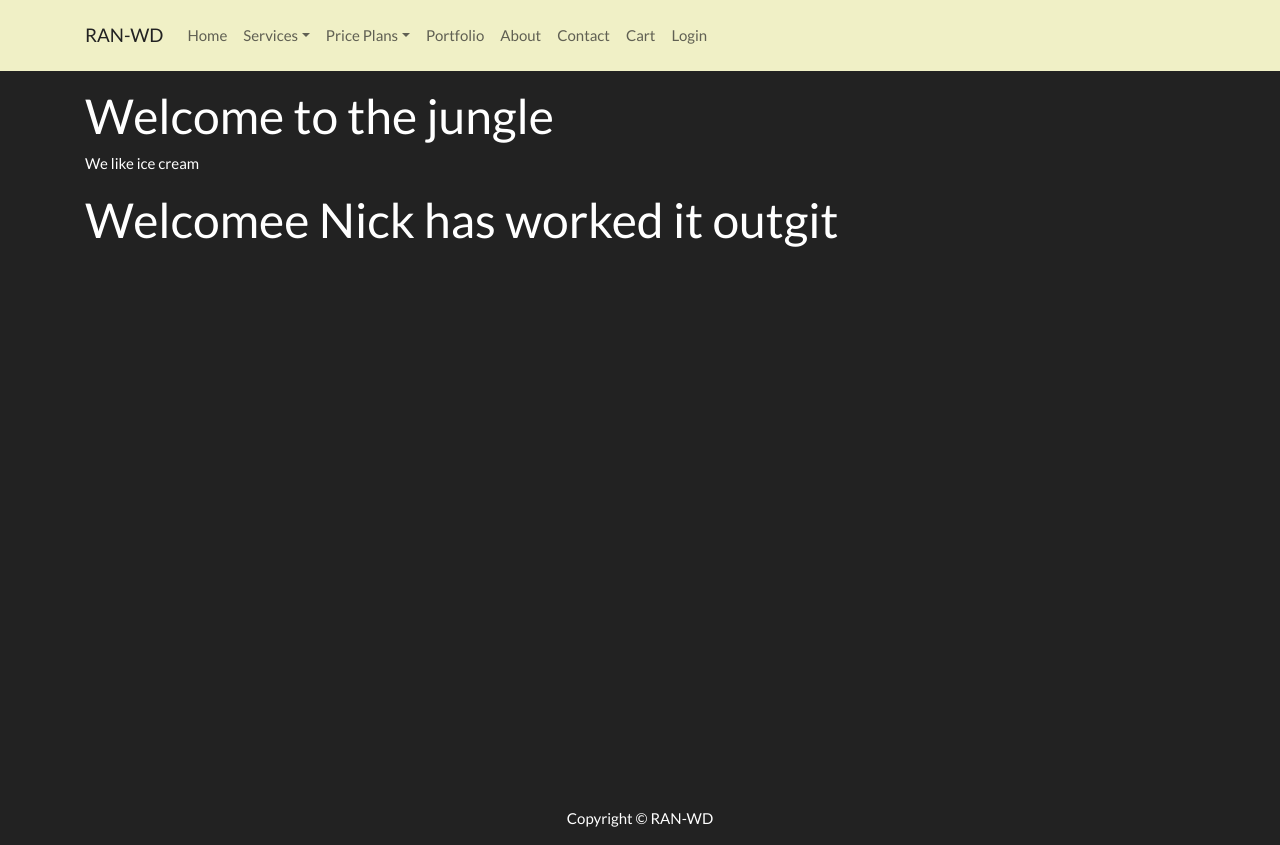
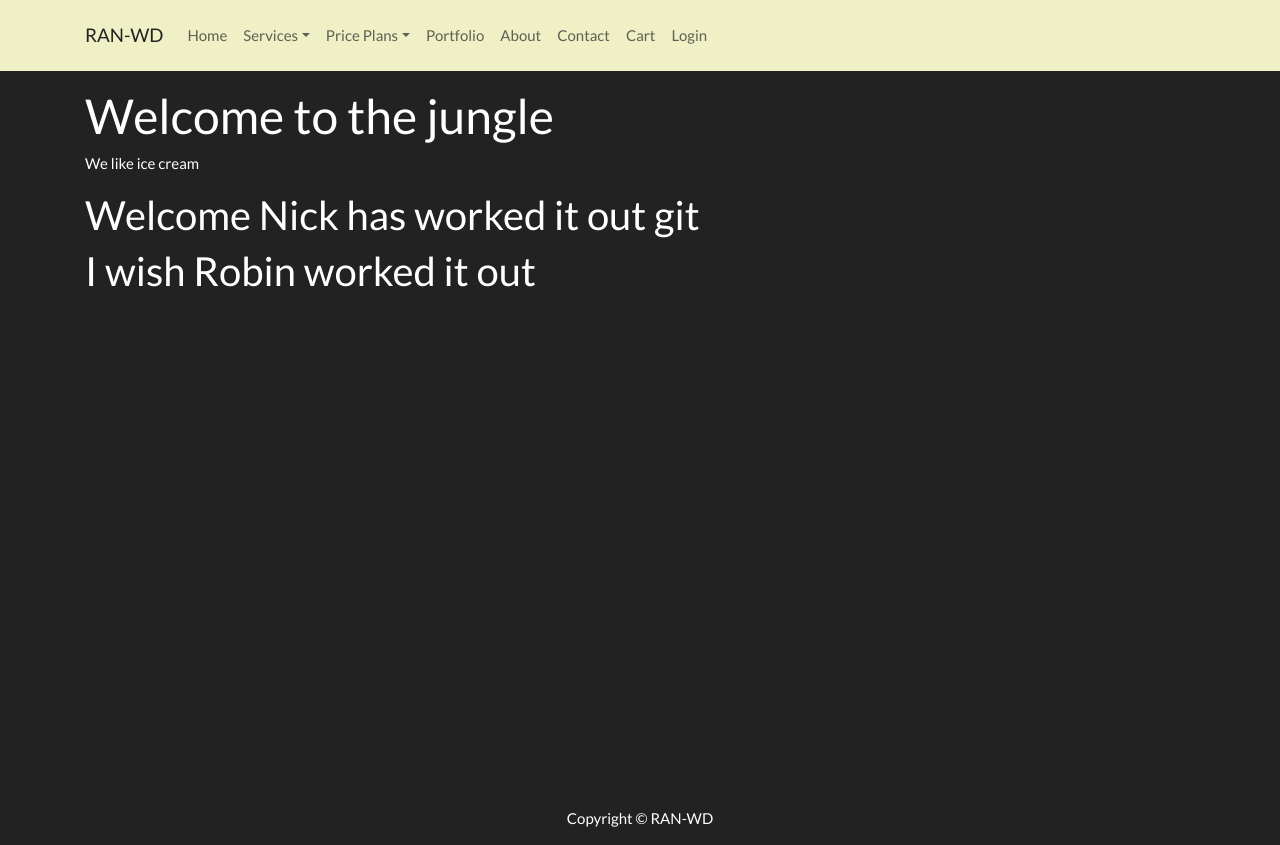
Before and after one commit to RogueAngelfire/RAN-WD-V1, a React (Create React App) app in the folder frontend/: page / in a window 1280 px wide. Built offline with nearby package versions, Linux system fonts and the light colour scheme.

Commit message:
Robin Test Commit 7th May

```diff
--- a/frontend/src/App.js
+++ b/frontend/src/App.js
@@ -11,8 +11,8 @@ function App() {
 
           <h1>Welcome to the jungle</h1>
           <p>We like ice cream</p>
-
-          <h1>Welcomee Nick has worked it outgit </h1>
+          <h2>Welcome Nick has worked it out git </h2>
+          <h2>I wish Robin worked it out</h2>
 
         </Container>
       </main>
```
